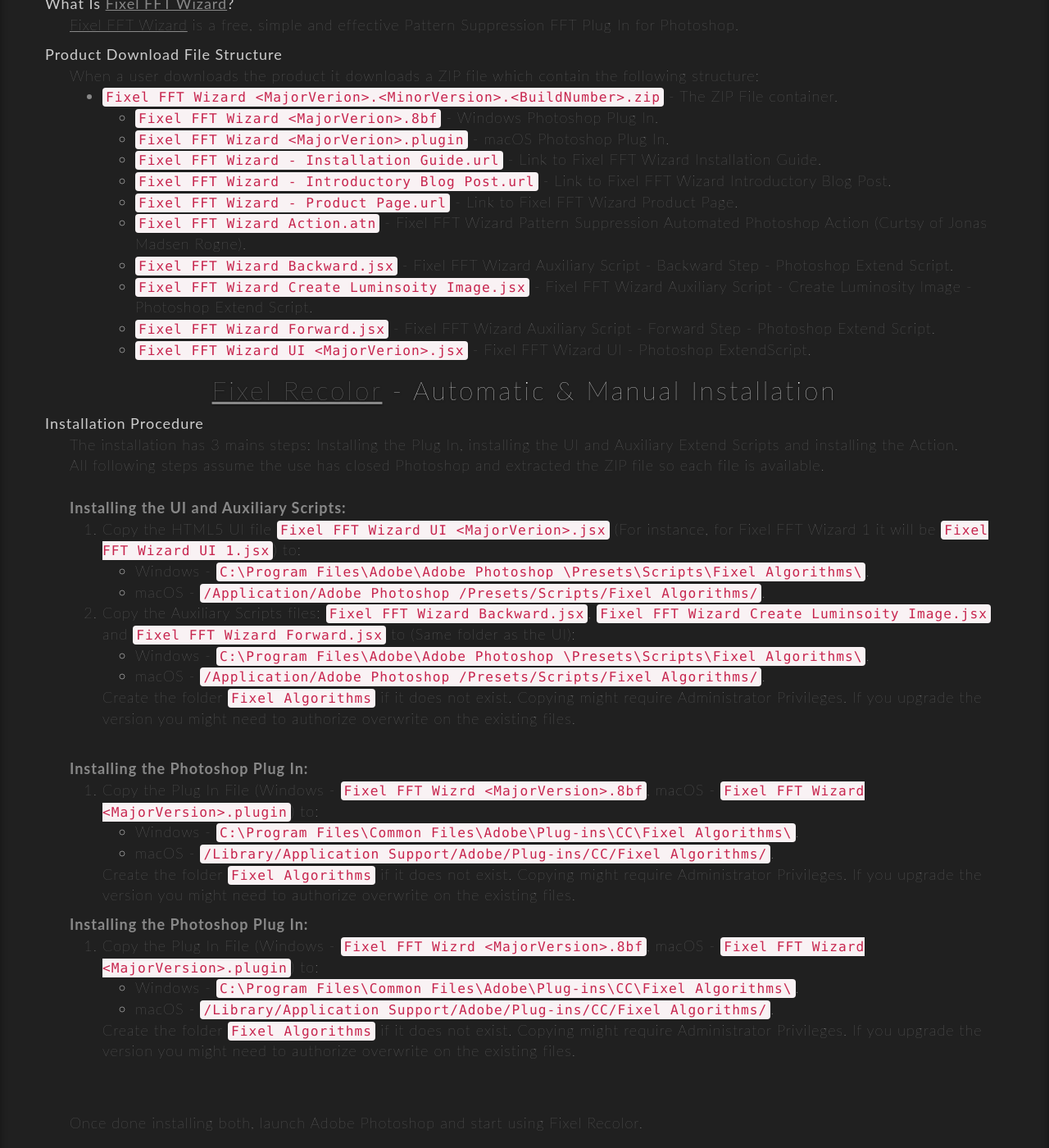
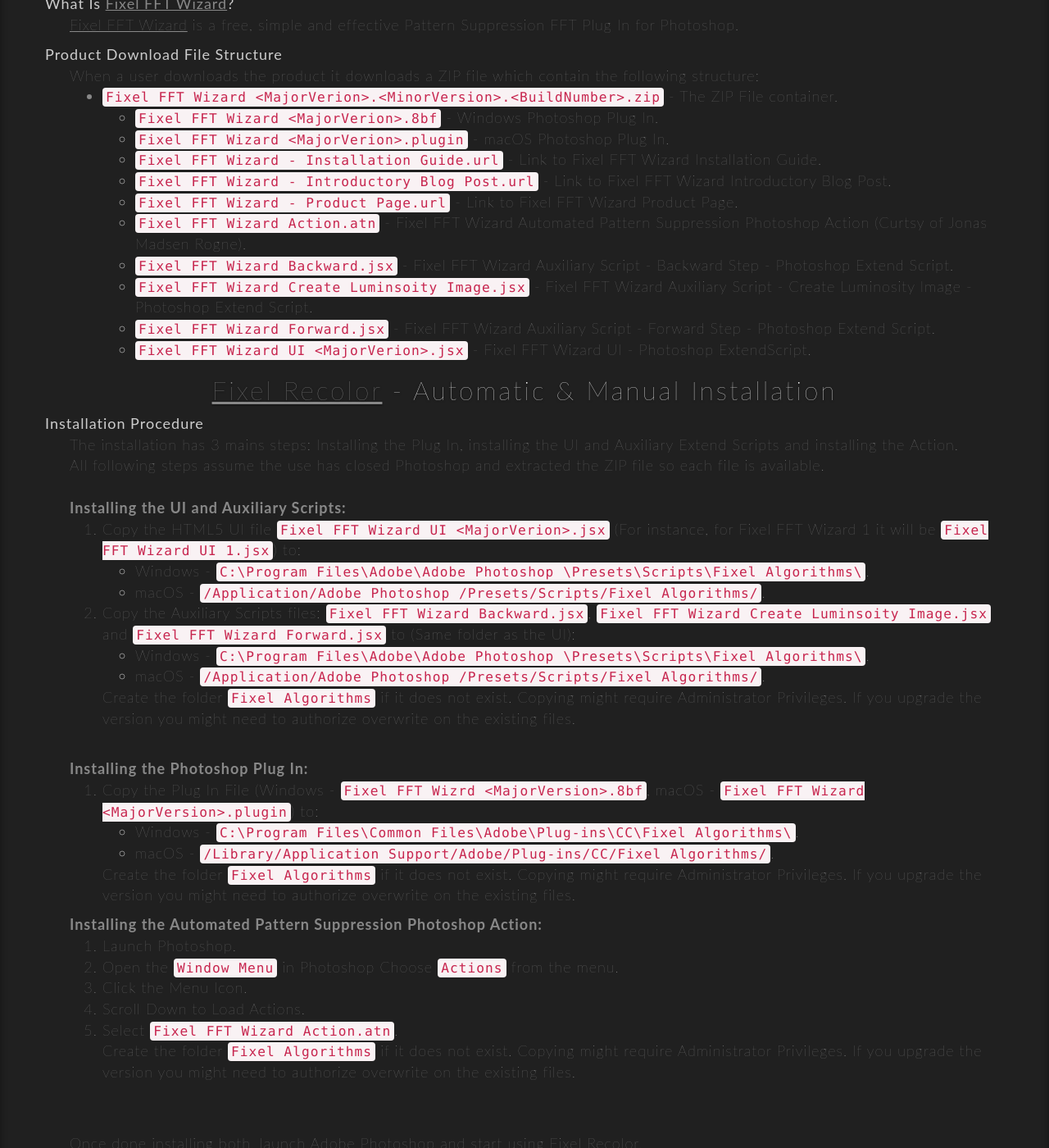
Before and after one commit to FixelAlgorithmsTeam/fixel, a Jekyll site: the page built from support/fixel-fft-wizard-installation-guide.html, in a window 1280 px wide and 1400 px high, scrolled down 461 px. Shown: the whole window at 82% size. Built offline with Jekyll 4.4.1, drawn with Linux system fonts in a browser that asks for light colours; nearby versions of some CDN libraries; comment, search, counter and statistics services are not loaded.

```diff
--- a/support/fixel-fft-wizard-installation-guide.html
+++ b/support/fixel-fft-wizard-installation-guide.html
@@ -42,7 +42,7 @@
 							<li><code>Fixel FFT Wizard - Installation Guide.url</code> - Link to Fixel FFT Wizard Installation Guide.</li>
 							<li><code>Fixel FFT Wizard - Introductory Blog Post.url</code> - Link to Fixel FFT Wizard Introductory Blog Post.</li>
 							<li><code>Fixel FFT Wizard - Product Page.url</code> - Link to Fixel FFT Wizard Product Page.</li>
-							<li><code>Fixel FFT Wizard Action.atn</code> - Fixel FFT Wizard Pattern Suppression Automated Photoshop Action (Curtsy of Jonas Madsen Rogne).</li>
+							<li><code>Fixel FFT Wizard Action.atn</code> - Fixel FFT Wizard Automated Pattern Suppression Photoshop Action (Curtsy of Jonas Madsen Rogne).</li>
 							<li><code>Fixel FFT Wizard Backward.jsx</code> - Fixel FFT Wizard Auxiliary Script - Backward Step - Photoshop Extend Script.</li>
 							<li><code>Fixel FFT Wizard Create Luminsoity Image.jsx</code> - Fixel FFT Wizard Auxiliary Script - Create Luminosity Image - Photoshop Extend Script.</li>
 							<li><code>Fixel FFT Wizard Forward.jsx</code> - Fixel FFT Wizard Auxiliary Script - Forward Step - Photoshop Extend Script.</li>
@@ -92,12 +92,13 @@
 							If you upgrade the version you might need to authorize overwrite on the existing files.
 							</ol>
 
-							<b>Installing the Photoshop Plug In:</b>
+							<b>Installing the Automated Pattern Suppression Photoshop Action:</b>
 							<ol>
-							<li>Copy the Plug In File (Windows - <code>Fixel FFT Wizrd &lt;MajorVersion&gt;.8bf</code>, macOS - <code>Fixel FFT Wizard &lt;MajorVersion&gt;.plugin</code>) to:<ul>
-								<li>Windows - <code>C:\Program Files\Common Files\Adobe\Plug-ins\CC\Fixel Algorithms\</code>.</li>
-								<li>macOS - <code>/Library/Application Support/Adobe/Plug-ins/CC/Fixel Algorithms/</code>.</li>
-							</ul>
+							<li>Launch Photoshop.</li>
+							<li>Open the <code>Window Menu</code> in Photoshop Choose <code>Actions</code> from the menu.</li>
+							<li>Click the Menu Icon.</li>
+							<li>Scroll Down to Load Actions.</li>
+							<li>Select <code>Fixel FFT Wizard Action.atn</code>.</li>
 							Create the folder <code>Fixel Algorithms</code> if it does not exist.
 							Copying might require Administrator Privileges.
 							If you upgrade the version you might need to authorize overwrite on the existing files.
```
